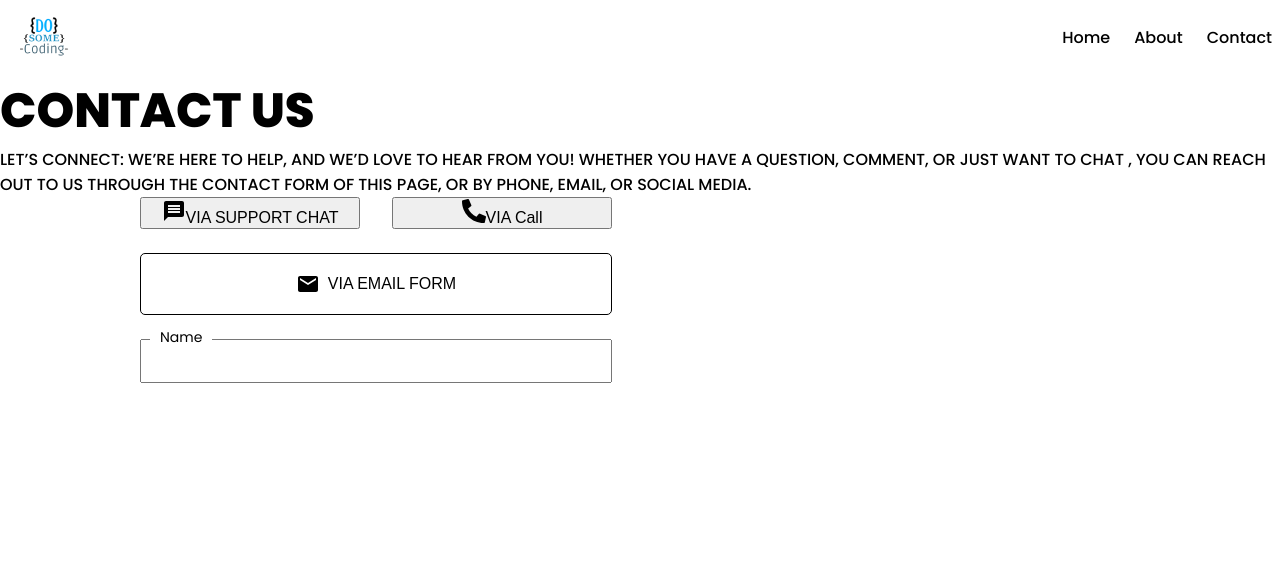
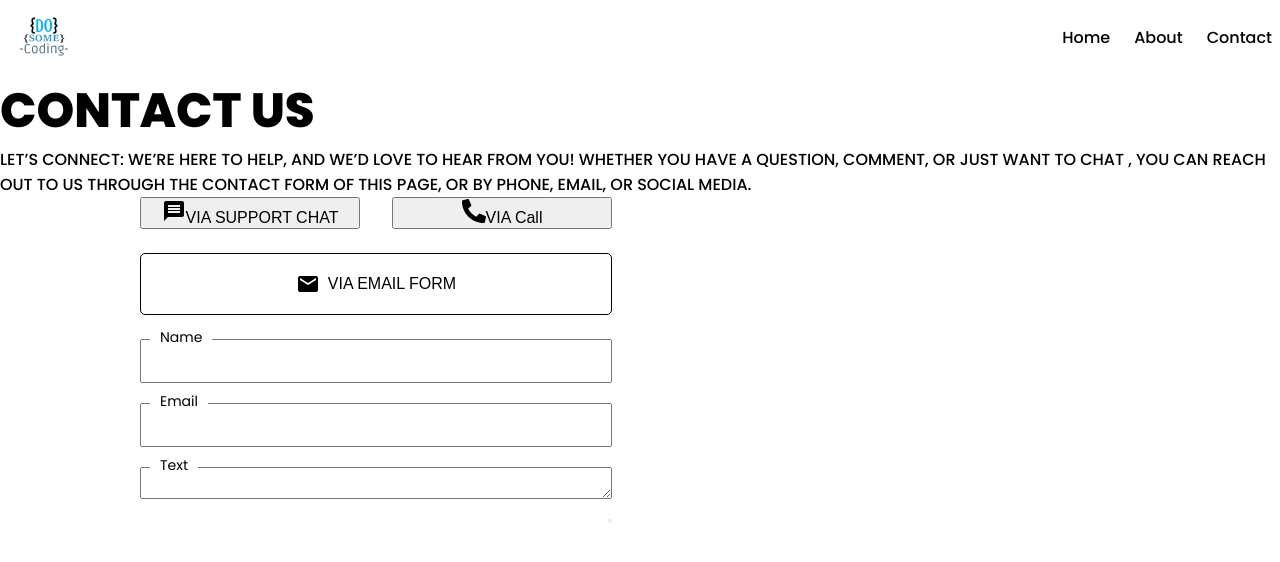
Before and after one commit to AyushHimalayaShrestha/React-P2, a React (Vite) app: page / in a window 1280 px wide. Shown: the top 562 px of the page. Built offline with nearby package versions, Linux system fonts and the light colour scheme.

Commit message:
contact form update

```diff
--- a/src/components/ContactForm/Contact.module.css
+++ b/src/components/ContactForm/Contact.module.css
@@ -11,6 +11,11 @@
     display: flex;
     flex-direction: column;
     gap: 24px;
+}
+.contact_form form{
+    display: flex;
+    gap: 20px;
+    flex-direction: column;
 }
 
 .form_control{
--- a/src/components/ContactForm/ContactForm.jsx
+++ b/src/components/ContactForm/ContactForm.jsx
@@ -22,6 +22,20 @@ const ContactForm = () => {
             <label htmlFor="name">Name</label>
             <input type="text" name='name'/>
             </div>
+            <div className={styles.form_control}>
+            <label htmlFor="email">Email</label>
+            <input type="email" name='email'/>
+            </div>
+            <div className={styles.form_control}>
+            <label htmlFor="Text">Text</label>
+            <textarea  name='Text'/>
+            </div>
+            <div style={{
+              display:'flex',
+              justifyContent:'end'
+            }}>
+            <button text='Submit'/>
+            </div>
           </form>
 
 
```
